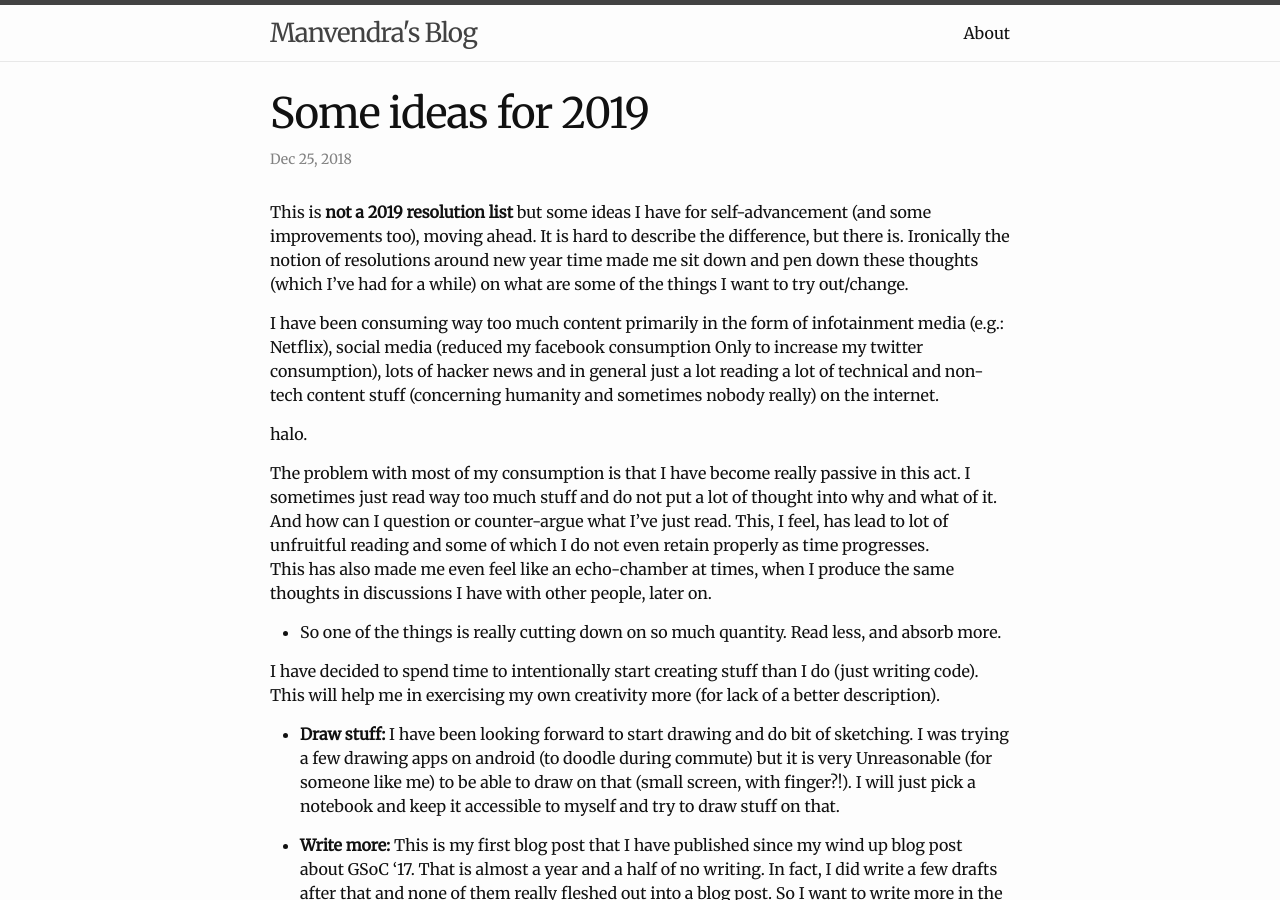
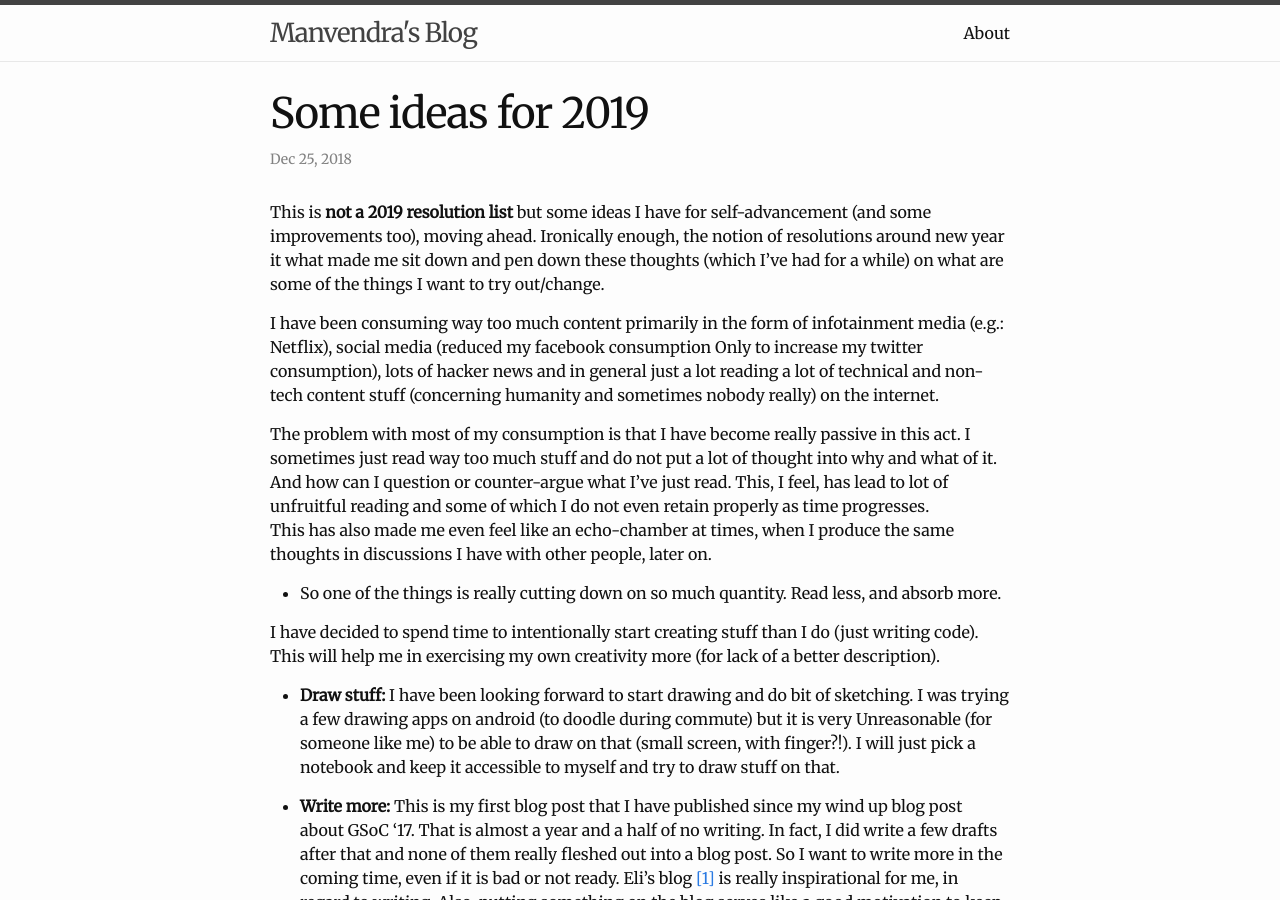
Before and after one commit to manu-chroma/blog, a Jekyll site: the page built from _posts/2018-12-25-some-ideas-for-2019.md, in a window 1280 px wide and 900 px high. Built offline with Jekyll 4.4.1, drawn with Linux system fonts in a browser that asks for light colours; comment, search, counter and statistics services are not loaded.

Commit message:
fix post mishap

```diff
--- a/_posts/2018-12-25-some-ideas-for-2019.md
+++ b/_posts/2018-12-25-some-ideas-for-2019.md
@@ -4,17 +4,14 @@ title:  "Some ideas for 2019"
 categories: ramble exploration
 published: true
 ---
-This is **not a 2019 resolution list** but some ideas I have for self-advancement (and some improvements too), moving ahead. It is hard to describe the difference, but there is.
-Ironically the notion of resolutions around new year time made me sit down and pen down these thoughts (which I've had for a while) on what are some of the
+This is **not a 2019 resolution list** but some ideas I have for self-advancement (and some improvements too), moving ahead.
+Ironically enough, the notion of resolutions around new year it what made me sit down and pen down these thoughts (which I've had for a while) on what are some of the
 things I want to try out/change.
 
 I have been consuming way too much content primarily in the form of infotainment media (e.g.: Netflix), social media (reduced my facebook consumption
 Only to increase my twitter consumption), lots of hacker news and in general just a lot reading a lot of technical and non-tech content stuff (concerning humanity and sometimes nobody really) on the internet.
 
-halo.
-
-The problem with most of my consumption is that I have become really passive in this act. I sometimes just read way
-too much stuff and do not put a lot of thought into why and what of it. And how can I question or counter-argue what I've just read. This, I feel, has lead to lot of unfruitful reading and some of which I do not even retain properly as time progresses.
+The problem with most of my consumption is that I have become really passive in this act. I sometimes just read way too much stuff and do not put a lot of thought into why and what of it. And how can I question or counter-argue what I've just read. This, I feel, has lead to lot of unfruitful reading and some of which I do not even retain properly as time progresses.
 This has also made me even feel like an echo-chamber at times, when I produce the same thoughts in  discussions I have with other people, later on.
 
 - So one of the things is really cutting down on so much quantity. Read less, and absorb more.
```
Also changed, not shown: _posts/2018-12-27-some-ideas-for-2019.md (deleted, +0 -37 lines).
